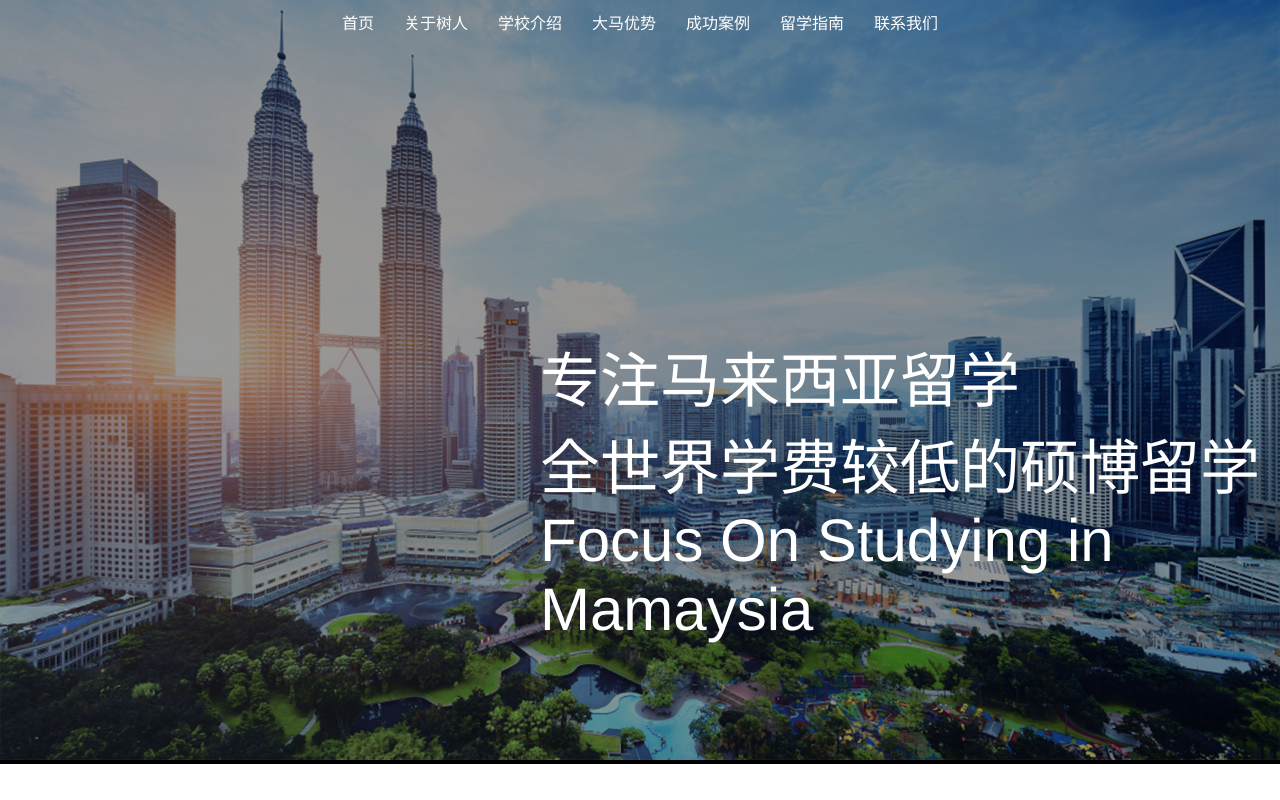
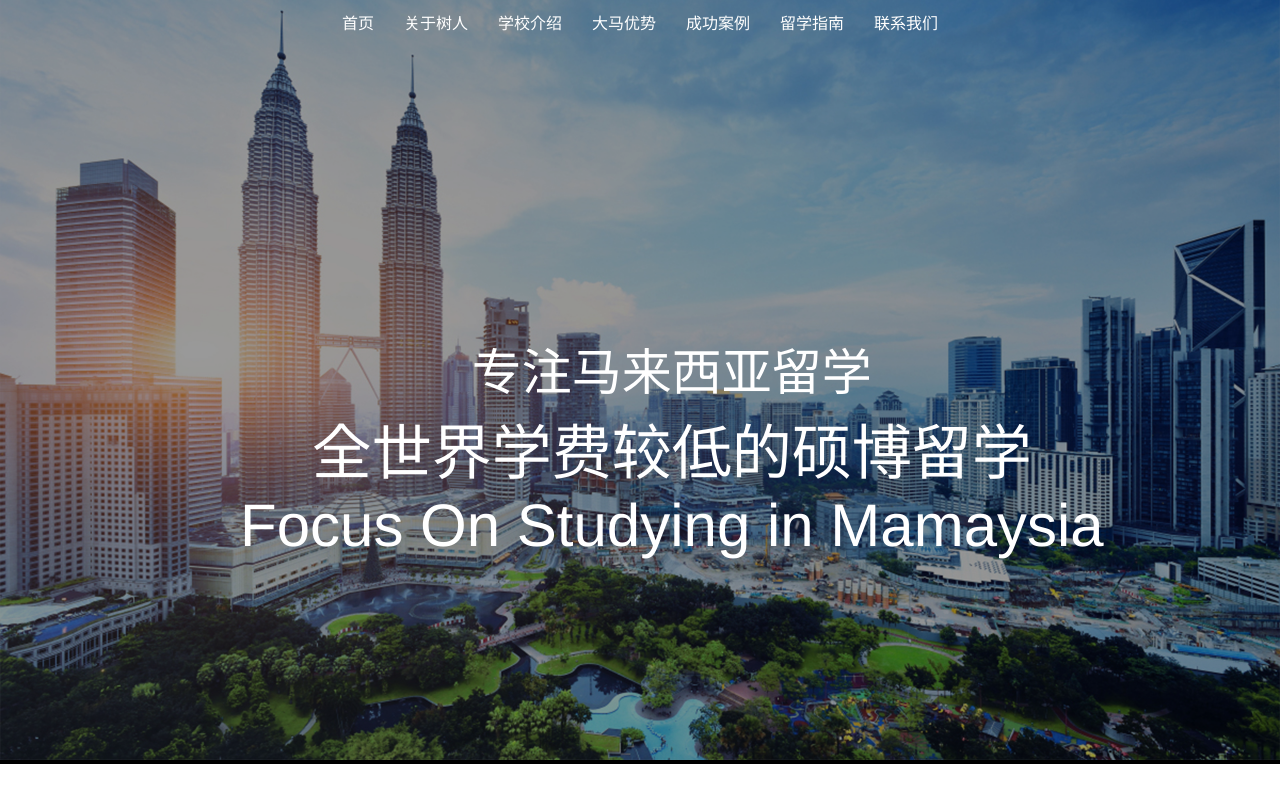
Before and after one commit to zh759897854/customer, a Vue app: page / in a window 1280 px wide. Built offline with nearby package versions, Linux system fonts and the light colour scheme.

Commit message:
default change

```diff
--- a/src/components/pcIndex/pcIndex.vue
+++ b/src/components/pcIndex/pcIndex.vue
@@ -31,10 +31,14 @@
         top: 50%;
         left: 50%;
         margin-top: -50px;
-        margin-left: -100px;
+        margin-left: -400px;
         p {
+          text-align: center;
           font-size: 60px;
           color: #fff;
+        }
+        .study-abroad {
+          font-size: 50px;
         }
       }
     }
@@ -50,7 +54,7 @@
         </ul>
         <img class="main-banner" :src="banner_img1" alt="" />
         <div class="text-container">
-          <p>专注马来西亚留学</p>
+          <p class="study-abroad">专注马来西亚留学</p>
           <p>全世界学费较低的硕博留学</p>
           <p>Focus On Studying in Mamaysia</p>
         </div>
```
